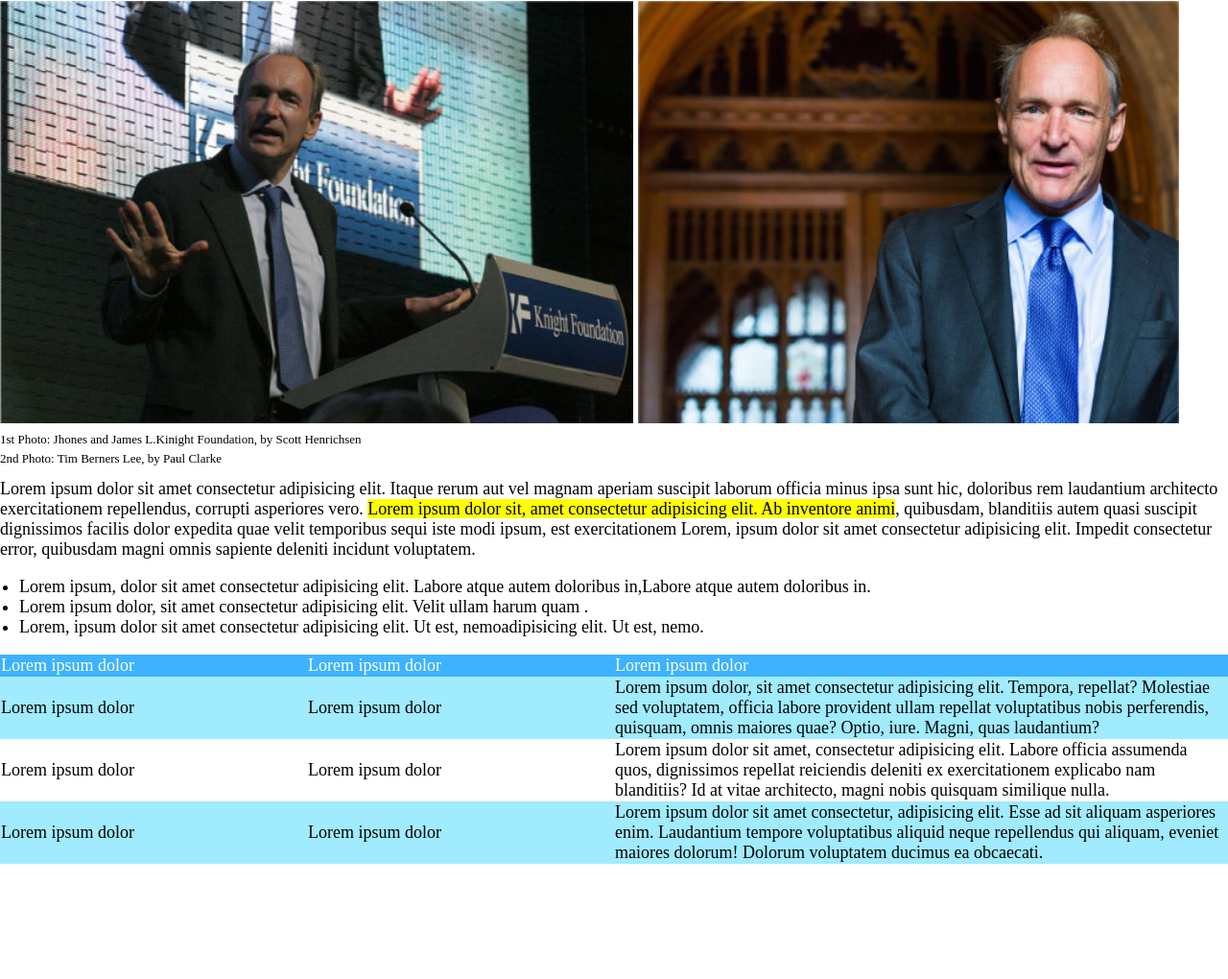
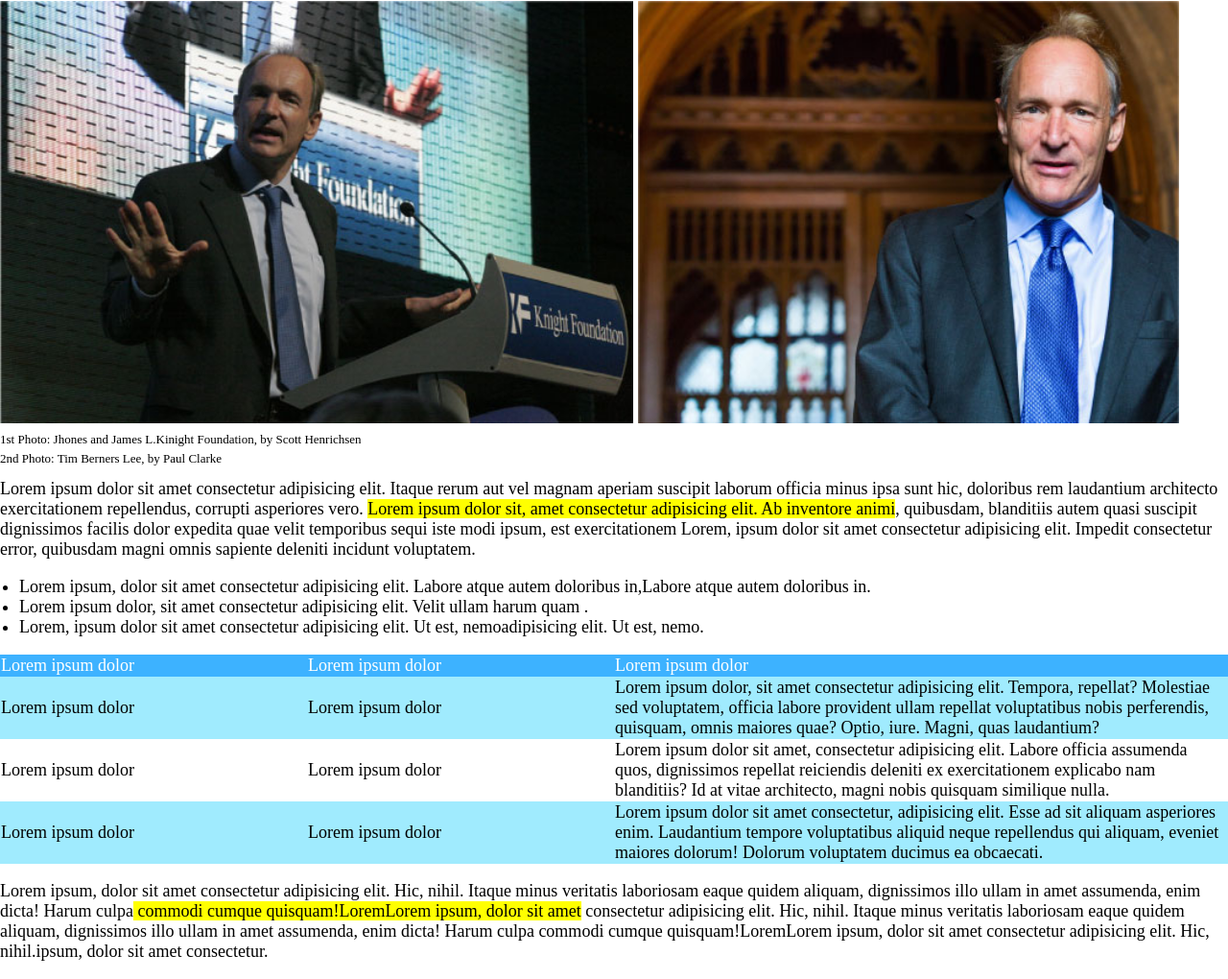
Before and after one commit to matteo2302/html-css-booleaner, a plain HTML site: page index.html in a window 1280 px wide. Shown: the part 319-1339 px from the top of the page at 96% size. Before the commit the page ends 1219 px from the top, so only its background shows below. Drawn offline with Linux system fonts and the light colour scheme.

Commit message:
after table text

```diff
--- a/index.html
+++ b/index.html
@@ -109,6 +109,20 @@
           </tr>
         </tbody>
       </table>
+      <p>
+        Lorem ipsum, dolor sit amet consectetur adipisicing elit. Hic, nihil.
+        Itaque minus veritatis laboriosam eaque quidem aliquam, dignissimos illo
+        ullam in amet assumenda, enim dicta! Harum culpa<span
+          class="sottolineato"
+        >
+          commodi cumque quisquam!LoremLorem ipsum, dolor sit amet</span
+        >
+        consectetur adipisicing elit. Hic, nihil. Itaque minus veritatis
+        laboriosam eaque quidem aliquam, dignissimos illo ullam in amet
+        assumenda, enim dicta! Harum culpa commodi cumque quisquam!LoremLorem
+        ipsum, dolor sit amet consectetur adipisicing elit. Hic, nihil.ipsum,
+        dolor sit amet consectetur.
+      </p>
     </main>
   </body>
 </html>
```
